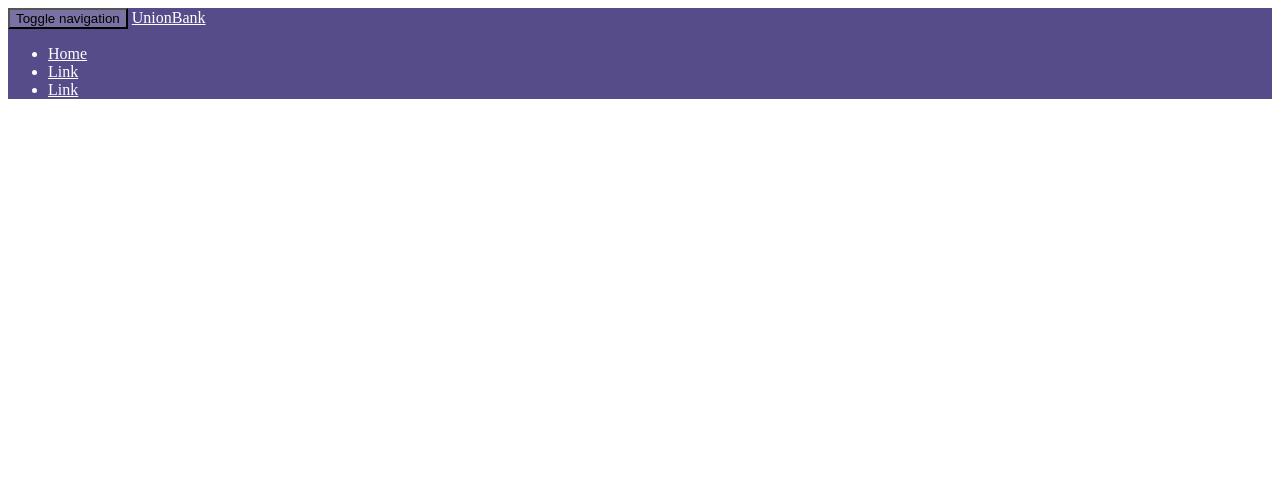
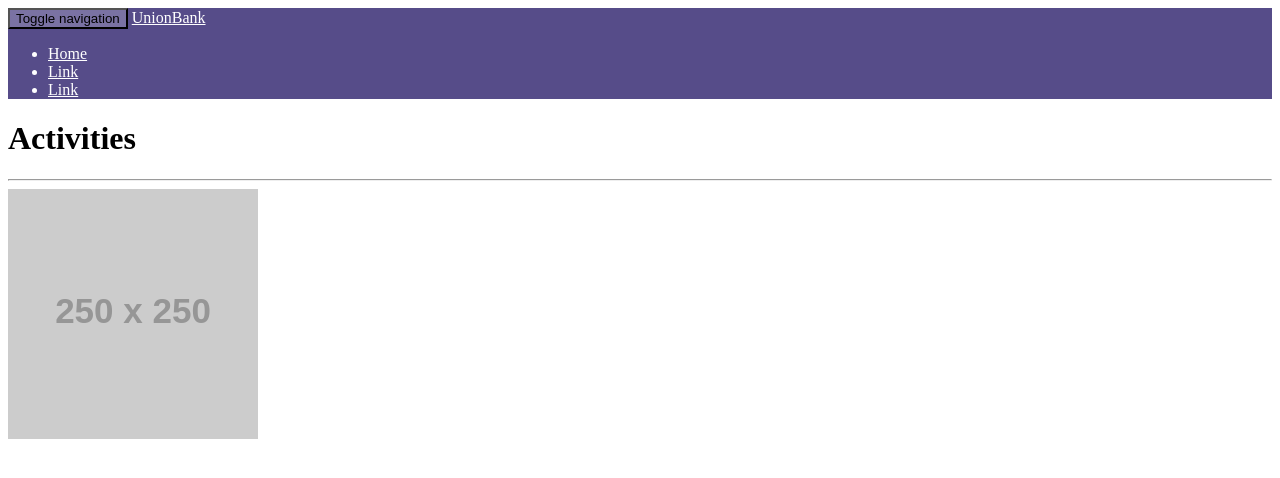
Before and after one commit to domtuazon/GoBeyondPlus, a Flask app: page / in a window 1280 px wide. Shown: the top 478 px of the page. Run offline with Flask 2, Linux system fonts and the light colour scheme; grey boxes labelled with a size stand in for pictures from a placeholder-image service; style sheets or scripts are compiled from the project's sources; some libraries are stand-ins or nearby versions.

Commit message:
Added layout and less files for activity page

```diff
--- /dev/null
+++ b/static/_less/_settings.layout.less
@@ -0,0 +1,3 @@
+// main: main.less
+
+@border-radius: 4px;
--- a/templates/index.html
+++ b/templates/index.html
@@ -2,6 +2,39 @@
 
 {% block body %}
     <div class="container">
+        <h1>Activities</h1>
+        <hr>
+        <div class="row">
+            <div class="col-md-10 col-md-offset-1">
+                <div class="panel panel-default">
+                    <div class="panel-body">
+                        <div class="row">
+                            <div class="col-md-4">
+                                <div class="activity-box">
+                                    <div class="img-wrap">
+                                        <img src="http://placehold.it/250" alt="">
+                                    </div>
+                                    <div class="description">
 
+                                    </div>
+                                </div>
+                            </div>
+                            <div class="col-md-4">
+                                <div class="activity-box">
+                                    <div class="img-wrap"></div>
+                                    <div class="description"></div>
+                                </div>
+                            </div>
+                            <div class="col-md-4">
+                                <div class="activity-box">
+                                    <div class="img-wrap"></div>
+                                    <div class="description"></div>
+                                </div>
+                            </div>
+                        </div>
+                    </div>
+                </div>
+            </div>
+        </div>
     </div>
 {% endblock %}
--- a/templates/layout/_base.html
+++ b/templates/layout/_base.html
@@ -20,7 +20,7 @@
         <nav class="navbar navbar-ubp navbar-static-top">
             <div class="container-fluid">
                 <div class="navbar-header">
-                    <button type="button" class="collapsed navbar-toggle" data-toggle="collapse" data-target="#bs-example-navbar-collapse-6" aria-expanded="false">
+                    <button type="button" class="collapsed navbar-toggle" data-toggle="collapse" data-target="#navbar-collapse" aria-expanded="false">
                         <span class="sr-only">Toggle navigation</span>
                         <span class="icon-bar"></span>
                         <span class="icon-bar"></span>
@@ -28,7 +28,7 @@
                     </button>
                     <a href="#" class="navbar-brand">UnionBank</a>
                 </div>
-                <div class="collapse navbar-collapse" id="bs-example-navbar-collapse-6">
+                <div class="collapse navbar-collapse" id="navbar-collapse">
                     <ul class="nav navbar-nav">
                         <li class="active"><a href="#">Home</a></li>
                         <li><a href="#">Link</a></li>
```
Also changed, not shown: static/_less/_components.actitivities-box.less (added, +14 -0 lines), 1 other file.
